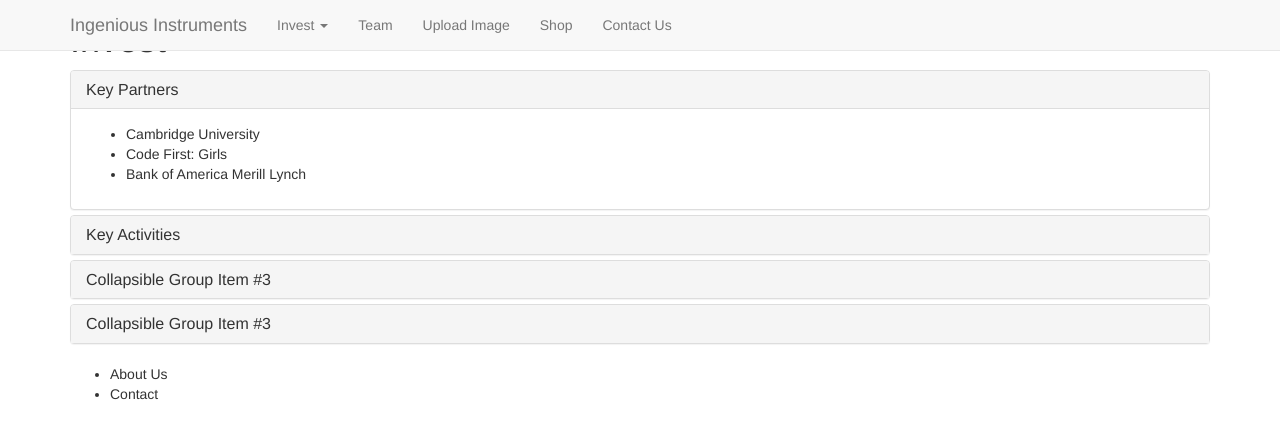
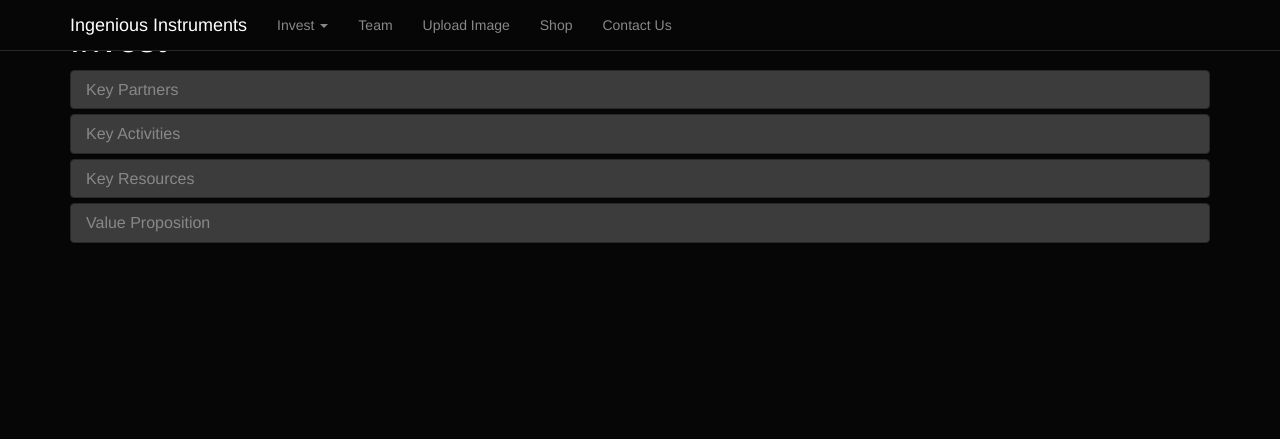
Before and after one commit to nikhilaravi/ingeniousinstruments, a Django app: template templates/investors.html in a window 1280 px wide. Shown: the top 439 px of the page. Run offline with Django 3.2, Linux system fonts and the light colour scheme; the template is opened without the code that fills it, so the values that code supplies are empty; parts of the project's set-up code (start-up, migrations or seed data) failed here and were passed over; some libraries are stand-ins or nearby versions; some web fonts are replaced.

Commit message:
Finished investors page

```diff
--- a/templates/investors.html
+++ b/templates/investors.html
@@ -6,8 +6,8 @@
 		<!-- This is our bootstrap theme -->
 		<link rel="stylesheet" type="text/css" href="http://netdna.bootstrapcdn.com/bootswatch/3.1.0/united/bootstrap.min.css">
 		<!-- This is our custom stylesheet with anything we need to edit. -->
-		<link rel="stylesheet" type="text/css" href="../public/stylesheets/style.css">
-		<link rel="stylesheet" type="text/css" href="../css/ingeniousinstruments.css">
+		<link rel="stylesheet" type="text/css" href="../static/css/ingeniousinstruments.css">
+		<link rel="stylesheet" type="text/css" href="../static/css/bootstrap.min.css">
 
 	</head>
 	<body>
@@ -77,7 +77,7 @@
         </a>
       </h4>
     </div>
-    <div id="collapseOne" class="panel-collapse collapse in">
+    <div id="collapseOne" class="panel-collapse collapse">
       <div class="panel-body">
         <ul>
 	       <li>Cambridge University</li>
@@ -101,7 +101,7 @@
         <ul>
         	<li>Solves the 'pain' of diagnosing tropical deseases in developing countries to potentially save lives</li>
         	<li>Offers innovative equipment for academic education of school kids and university students in the UK and globally</li>
-            <li>Promotes academic research opportunities for scientists</li>
+            <li>Promotes academic research opportunities for scientists and innovators with affordable products</li>
         </ul>
       </div>
     </div>
@@ -110,43 +110,41 @@
     <div class="panel-heading">
       <h4 class="panel-title">
         <a data-toggle="collapse" data-parent="#accordion" href="#collapseThree">
-          Collapsible Group Item #3
+          Key Resources
         </a>
       </h4>
     </div>
     <div id="collapseThree" class="panel-collapse collapse">
       <div class="panel-body">
-        Anim pariatur cliche reprehenderit, enim eiusmod high life accusamus terry richardson ad squid. 3 wolf moon officia aute, non cupidatat skateboard dolor brunch. Food truck quinoa nesciunt laborum eiusmod. Brunch 3 wolf moon tempor, sunt aliqua put a bird on it squid single-origin coffee nulla assumenda shoreditch et. Nihil anim keffiyeh helvetica, craft beer labore wes anderson cred nesciunt sapiente ea proident. Ad vegan excepteur butcher vice lomo. Leggings occaecat craft beer farm-to-table, raw denim aesthetic synth nesciunt you probably haven't heard of them accusamus labore sustainable VHS.
+        <ul>
+        	<h2>The Team</h2>
+        	<li>Josie Hughe, MEng Electrical Engineering, Cambridge University</li>
+            <li>Nikhila Ravi, MEng Bioengineering, Camrbidge University</li>
+            <li>Joe Yarnall, MEng Computer Science, Warwick University</li>
+            <li>Tom Watson, BSc Computer Science, Warwick University</li>
+            <li>Elena Gromova, MA Entrepreneurial Management, Regent's University London</li>
+        </ul>
       </div>
     </div>
   </div>
   <div class="panel panel-default">
     <div class="panel-heading">
       <h4 class="panel-title">
-        <a data-toggle="collapse" data-parent="#accordion" href="#collapse4">
-          Collapsible Group Item #3
+        <a data-toggle="collapse" data-parent="#accordion" href="#collapseFour">
+          Value Proposition
         </a>
       </h4>
     </div>
-    <div id="collapse4" class="panel-collapse collapse">
+    <div id="collapseFour" class="panel-collapse collapse">
       <div class="panel-body">
-        Anim pariatur cliche reprehenderit, enim eiusmod high life accusamus terry richardson ad squid. 3 wolf moon officia aute, non cupidatat skateboard dolor brunch. Food truck quinoa nesciunt laborum eiusmod. Brunch 3 wolf moon tempor, sunt aliqua put a bird on it squid single-origin coffee nulla assumenda shoreditch et. Nihil anim keffiyeh helvetica, craft beer labore wes anderson cred nesciunt sapiente ea proident. Ad vegan excepteur butcher vice lomo. Leggings occaecat craft beer farm-to-table, raw denim aesthetic synth nesciunt you probably haven't heard of them accusamus labore sustainable VHS.
+        <ul>
+        	<li>Offers precision and quality of testing</li>
+        	<li>Bridges the price gap between high tech equipment and affordable equipment</li>
+        </ul>
       </div>
     </div>
   </div>
 </div>
-		</div>
-		</div>
-		<div class="footer-wrapper">
-			<footer>
-			    <div class="container">
-			        <ul>
-			            <li>About Us</li>
-			            <li>Contact</li>
-			        </ul>
-			    </div>
-			</footer>
-		</div>
 		<!-- This is jquery a lovely javascript library needed for bootstrap and hosted by Google -->
 		<script src="http://ajax.googleapis.com/ajax/libs/jquery/1.10.2/jquery.min.js"></script>
 		<!-- This is bootstrap javascript to make dropdowns work and other cool javascript interactivity -->
```
Also changed, not shown: templates/home.html (+4 -13 lines).
